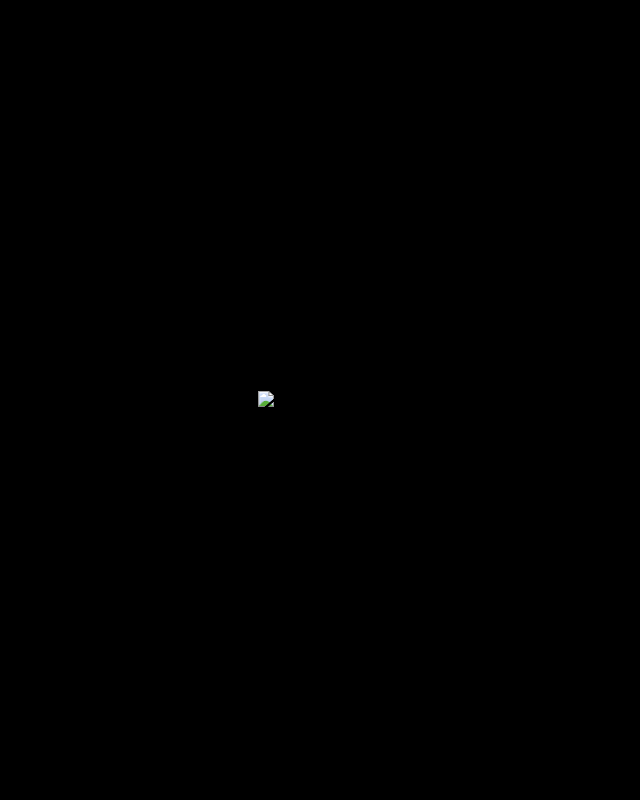
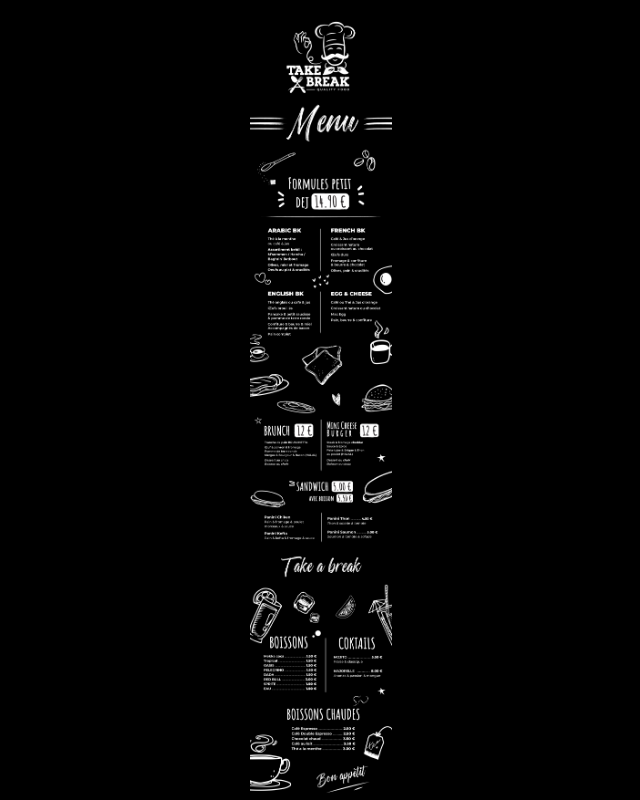
Before and after one commit to ktkmega/restaurant-menu1, a plain HTML site: page index.html in a window 1280 px wide. Shown: the whole page, without its empty margins (319-959 px from the left). Drawn offline with Linux system fonts and the light colour scheme.

Commit message:
Update index.html

```diff
--- a/index.html
+++ b/index.html
@@ -20,6 +20,6 @@
     </style>
 </head>
 <body>
-    <img src="menu qr-01.png" alt="Restaurant Menu">
+    <img src="menu-qr-01.png" alt="Restaurant Menu">
 </body>
 </html>
```
